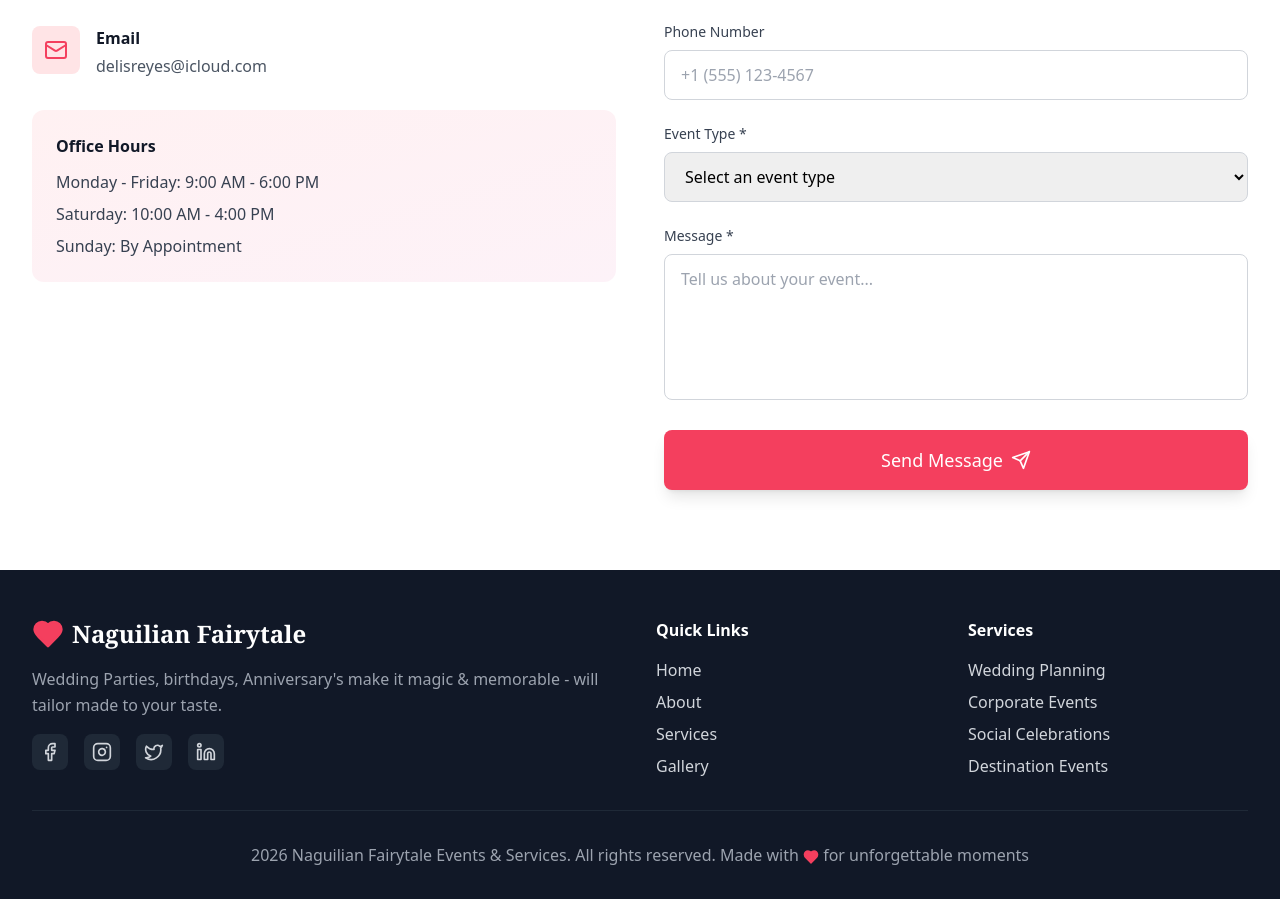
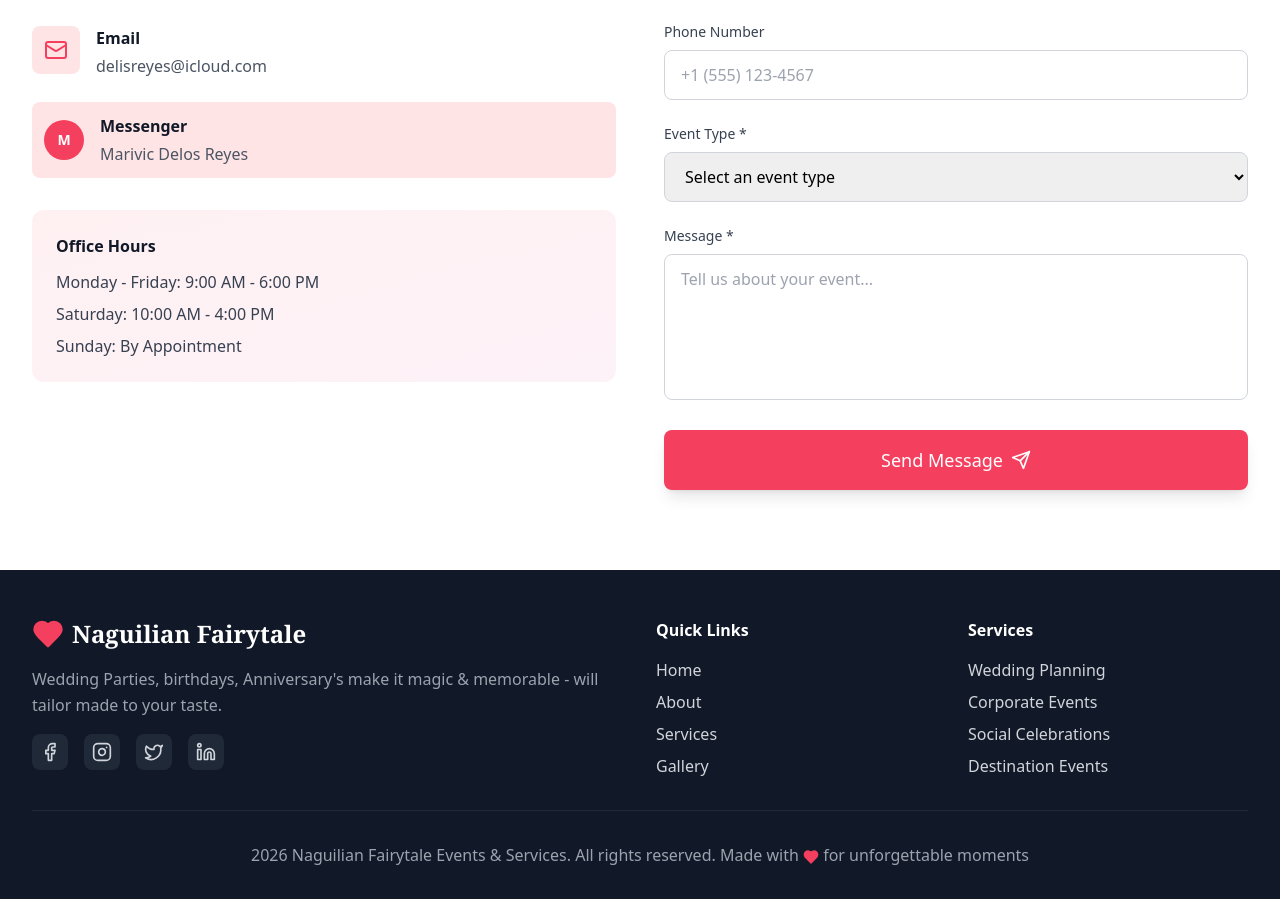
Before and after one commit to jhonpabz/event-planner, a React (Vite) app: page / in a window 1280 px wide. Shown: the part 5864-6763 px from the top of the page. Built offline with nearby package versions, Linux system fonts and the light colour scheme.

Commit message:
add: fb link

```diff
--- a/src/components/Contact.tsx
+++ b/src/components/Contact.tsx
@@ -57,6 +57,21 @@ export default function Contact() {
                   <p className="text-gray-600">delisreyes@icloud.com</p>
                 </div>
               </div>
+
+              <a
+                href="https://www.facebook.com/marivic.delosreyes.5070"
+                target="_blank"
+                rel="noopener noreferrer"
+                className="flex items-center p-3 transition-colors rounded-lg cursor-pointer bg-rose-100 hover:bg-rose-200"
+              >
+                <div className="flex items-center justify-center w-10 h-10 mr-4 text-white rounded-full bg-rose-500">
+                  <span className="text-sm font-semibold">M</span>
+                </div>
+                <div>
+                  <h4 className="mb-1 font-semibold text-gray-900">Messenger</h4>
+                  <p className="text-gray-600">Marivic Delos Reyes</p>
+                </div>
+              </a>
             </div>
 
             <div className="p-6 mt-8 bg-gradient-to-br from-rose-50 to-pink-50 rounded-xl">
```
